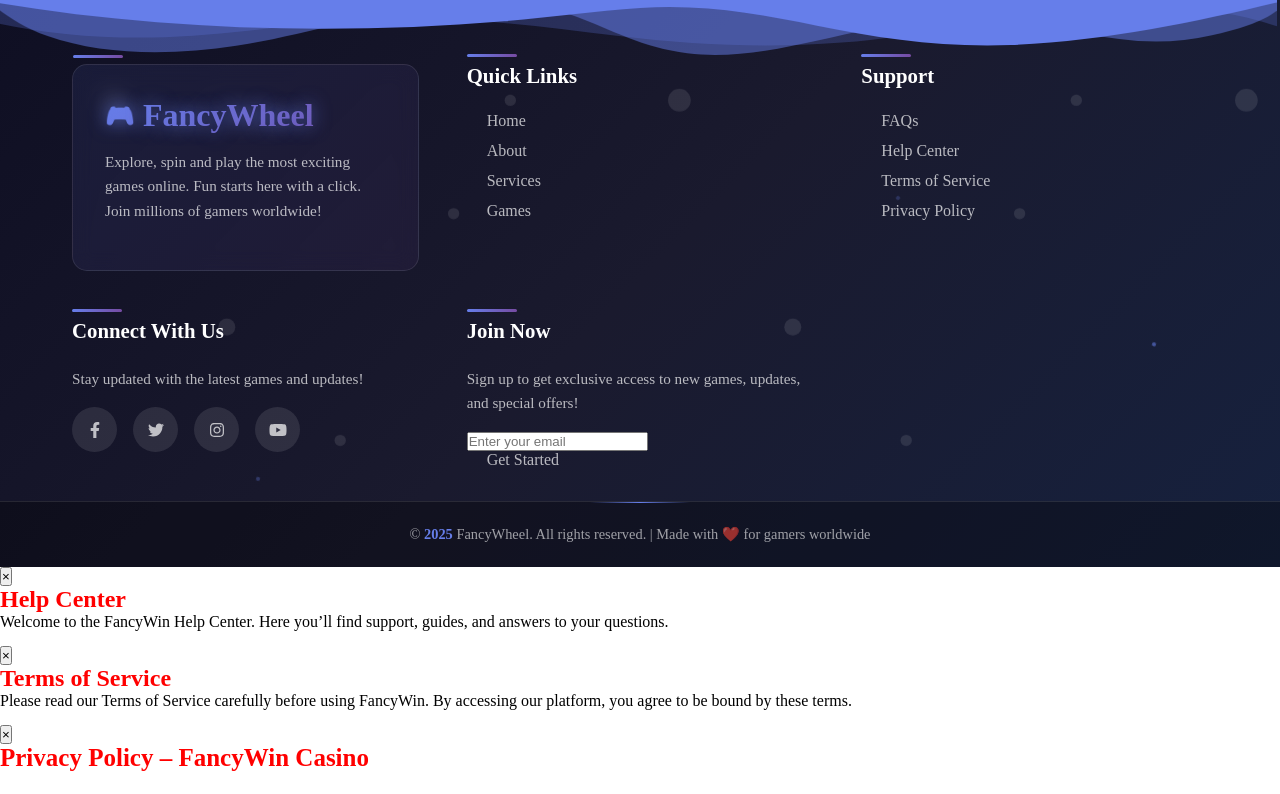
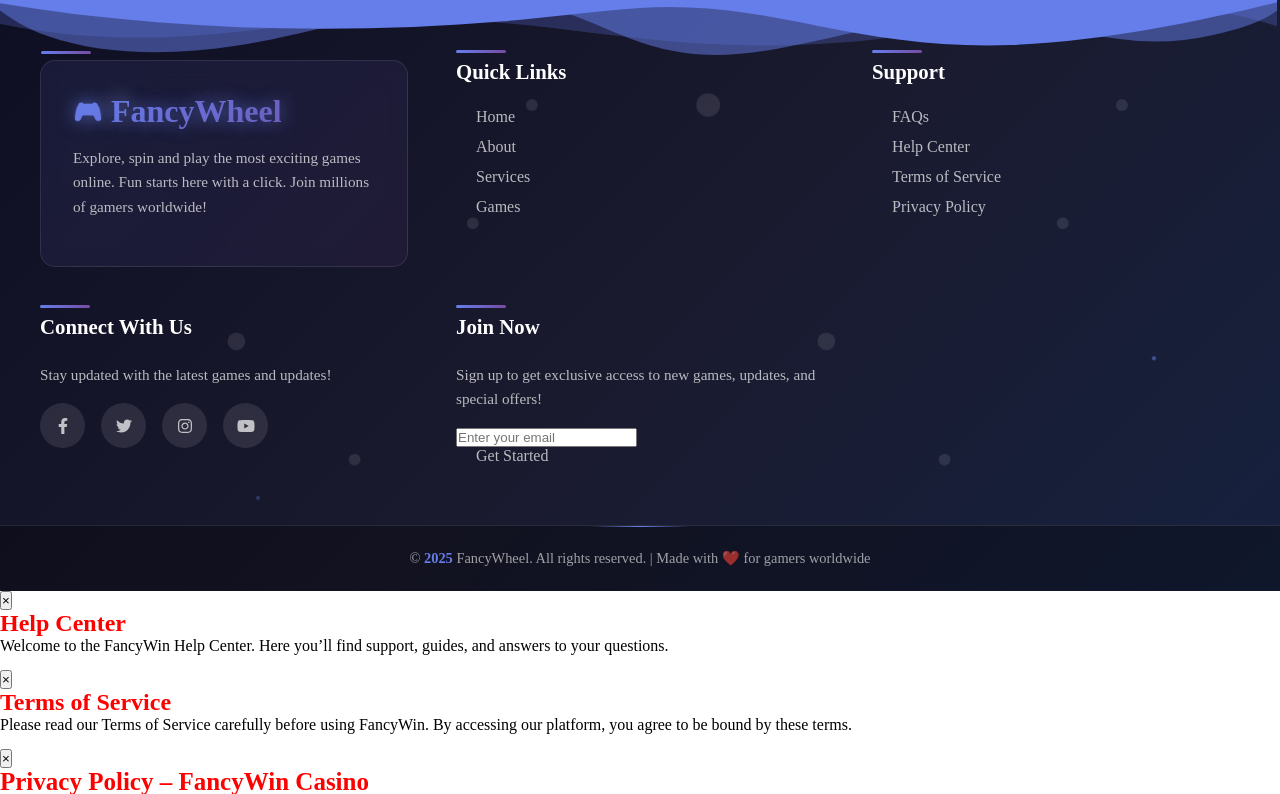
Before and after one commit to saroeuntola/fanciwheels, a PHP site: page /footer.php in a window 1280 px wide. Shown: the top 794 px of the page. Run offline with PHP 8.4, Linux system fonts and the light colour scheme.

Commit message:
fix code

```diff
--- a/footer.php
+++ b/footer.php
@@ -1,6 +1,5 @@
 <!DOCTYPE html>
 <html lang="en">
-
 <head>
     <meta charset="UTF-8">
     <meta name="viewport" content="width=device-width, initial-scale=1.0">
@@ -98,6 +97,7 @@
             display: grid;
             grid-template-columns: repeat(auto-fit, minmax(280px, 1fr));
             gap: 3rem;
+            padding: 60px 0px;
         }
 
         .footer-section {
```
Also changed, not shown: games/img/Fruit-Blast.png (deleted), games/img/SOHO.png (deleted), games/img/The-Mystery-of-Jewels.jpg (deleted), games/img/megajump.webp (deleted), games/img/mob.webp (deleted), games/img/pngegg.png (deleted), games/img/slot.jpg (deleted), games/img/spades.jpg (deleted), games/img/spinwheel.png (deleted), games/img/yummy-tales.webp (deleted), image/banner.avif (deleted), image/banner1.avif (deleted), image/banner2.avif (deleted), image/banner4.webp (deleted), 2 more files.
